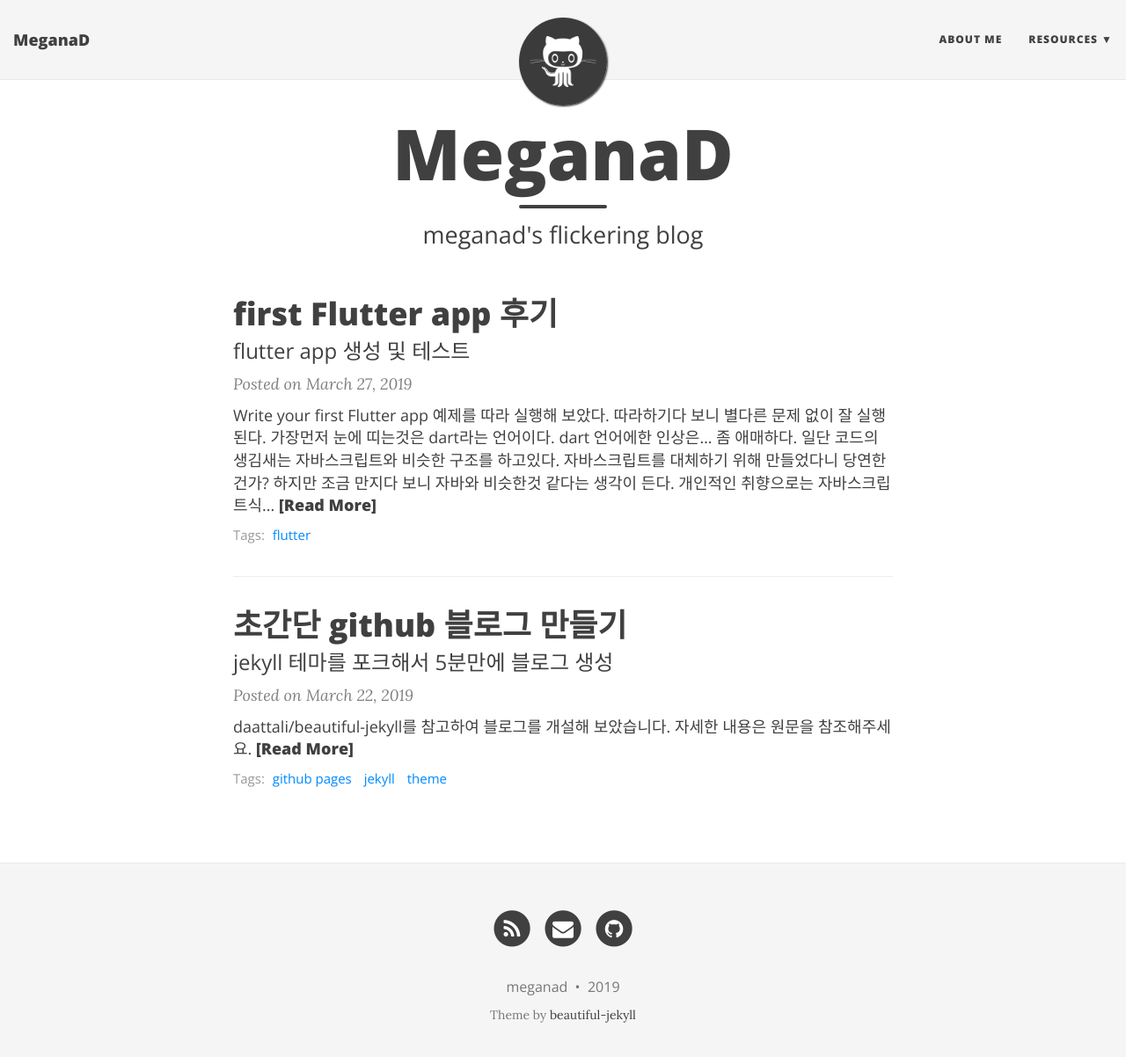
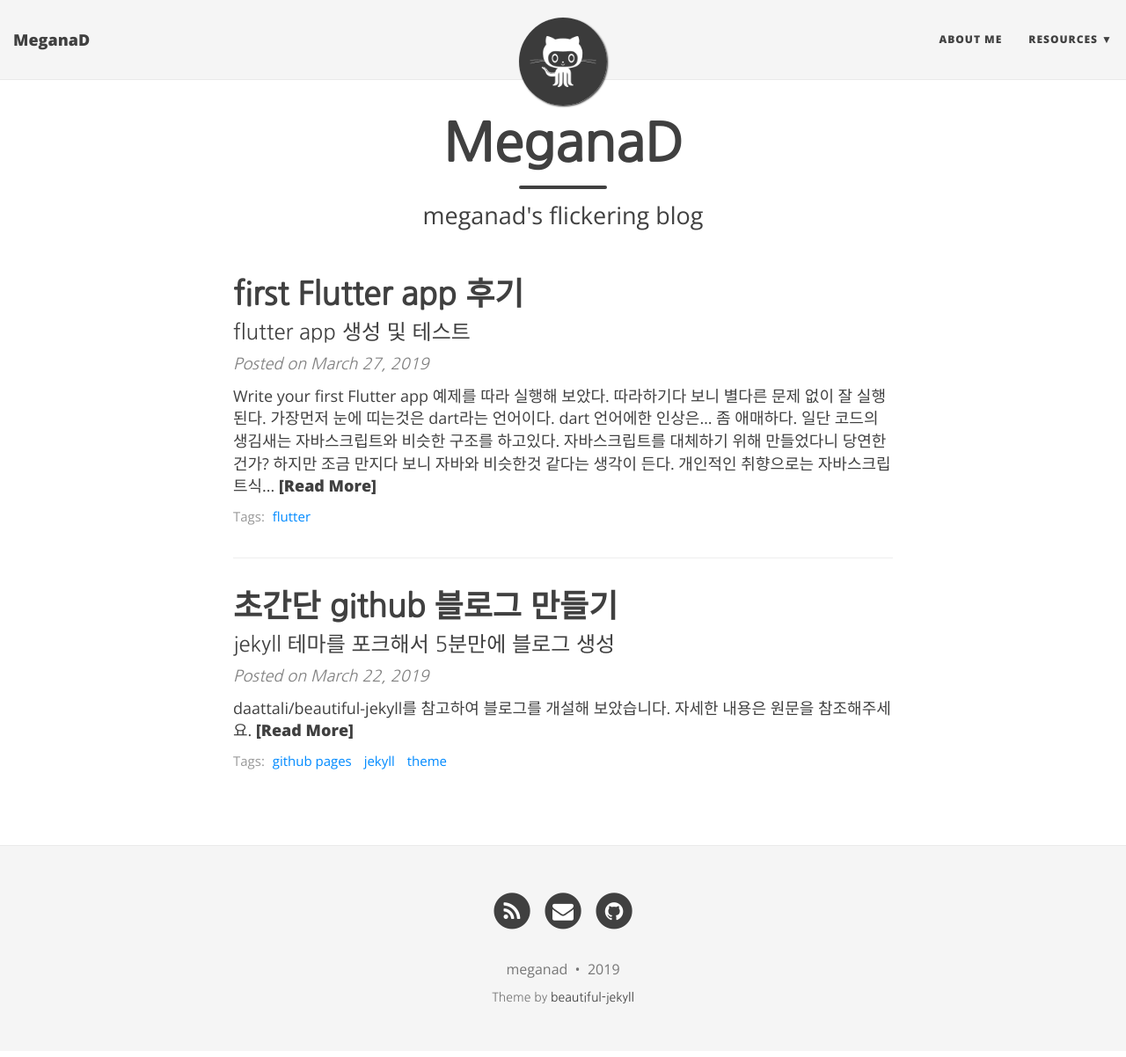
Before and after one commit to MeganaD/meganad.github.io, a Jekyll site: the page built from index.html, in a window 1280 px wide and 1215 px high. Shown: the top 1202 px of the window at 88% size. Built offline with Jekyll 4.4.1, drawn with Linux system fonts in a browser that asks for light colours; nearby versions of some CDN libraries; some web fonts are replaced; the list of posts is cut into pages by our own code; a style sheet for code colours, icons or effects is not loaded.

Commit message:
update css

```diff
--- a/css/main.css
+++ b/css/main.css
@@ -3,11 +3,13 @@
 ---
 
 @import url("pygment_highlights.css");
+@import url('https://fonts.googleapis.com/css?family=Nanum+Gothic|Nanum+Gothic+Coding');
+@import url('https://cdn.jsdelivr.net/npm/hack-font@3/build/web/hack-subset.css');
 
 /* --- General --- */
 
 body {
-  font-family: 'Lora', 'Times New Roman', serif;
+  font-family: 'Nanum Gothic', 'Lora', 'Times New Roman', serif;
   font-size: 18px;
   color: #404040;
   position: relative;
@@ -22,7 +24,7 @@
   margin: 30px 0;
 }
 h1,h2,h3,h4,h5,h6 {
-  font-family: 'Open Sans', 'Helvetica Neue', Helvetica, Arial, sans-serif;
+  font-family: 'Nanum Gothic','Open Sans', 'Helvetica Neue', Helvetica, Arial, sans-serif;
   font-weight: 800;
 }
 a {
@@ -530,7 +532,7 @@
     padding: 150px 0;
   }
   .intro-header .page-heading h1 {
-    font-size: 80px;
+    font-size: 60px;
   }
   .intro-header .post-heading h1 {
     font-size: 50px;
@@ -677,6 +679,7 @@
 }
 pre code {
   white-space: pre;
+  font-family: Hack;
 }
 pre.highlight, .highlight > pre, td.code pre {
   background-color: #FAFAFA;
```
